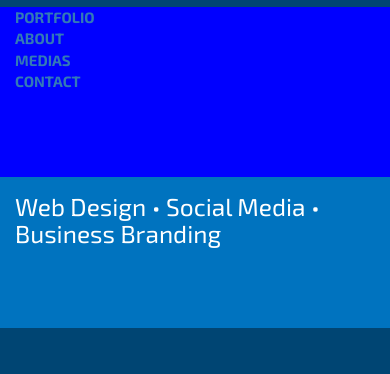
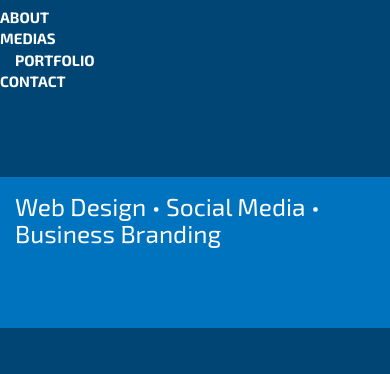
Before and after one commit to AustinRF2918/BlueBike-Production, a website: page index.html in a window 390 px wide. Both pictures are taken after a click on the button 207 px from the left and 23 px from the top of the page. Shown: the part 43-417 px from the top of the page. Drawn offline with nearby package versions, Linux system fonts and the light colour scheme; some packages are replaced by stand-ins of ours.

Commit message:
Functioning navbar, now just have to workout the bugs

```diff
--- a/index.html
+++ b/index.html
@@ -31,6 +31,7 @@
 </head>
 
 <body ng-app="BlueBikeLandingPage" data-spy="scroll" data-offset="100" data-target=".navbar">
+  <div data-spy="scroll" data-offset="100" data-target=".navbar-two">
   <div ng-controller="navbarController">
   <nav class="navbar navbar-fixed-top bb-navbar introduction-viewing" id="navbar-generic">
     <div class="container">
@@ -57,27 +58,26 @@
             <span class="bb-navbar-icon-bar"></span>
 	      </button>
 	    </li>
-
-
 	</ul>
     </div>
-  </nav>
-  <nav class="navbar navbar-fixed-top bb-navbar bb-navbar-toggle bb-navbar-toggle-inactive bb-navbar-disabled">
+    <nav class="navbar navbar-two navbar-fixed-top bb-navbar bb-navbar-toggle bb-navbar-toggle-inactive bb-navbar-disabled">
     <ul class="mobile-nav-list">
 	<li class="nav-item">
-	    <a class="nav-link bb-navbar-nav-mobile" href="#">Portfolio</a>
+	    <a class="nav-link navbar-nav bb-navbar-nav-mobile" href="#about">About</a>
 	</li>
 	<li class="nav-item">
-	    <a class="nav-link bb-navbar-nav-mobile" href="#">About</a>
+	    <a class="nav-link navbar-nav bb-navbar-nav-mobile" href="#medias">Medias</a>
 	</li>
 	<li class="nav-item">
-	    <a class="nav-link bb-navbar-nav-mobile" href="#">Medias</a>
+	    <a id="nav-5" class="nav-link bb-navbar-nav-mobile" href="#portfolio">Portfolio</a>
 	</li>
 	<li class="nav-item">
-	    <a class="nav-link bb-navbar-nav-mobile" href="#">Contact</a>
+	    <a class="nav-link navbar-nav bb-navbar-nav-mobile" href="#contact">Contact</a>
 	</li>
     </ul>
   </nav>
+  </nav>
+
   </div>
   <section class="introduction" id="introduction">
     <div class="container introduction-container">
@@ -311,7 +311,7 @@
         </div>
     </div>
   </section>
-
+  </div>
   <script src="https://ajax.googleapis.com/ajax/libs/jquery/2.1.4/jquery.min.js"></script>
   <script src="https://code.jquery.com/ui/1.12.0-rc.2/jquery-ui.min.js" integrity="sha256-55Jz3pBCF8z9jBO1qQ7cIf0L+neuPTD1u7Ytzrp2dqo=" crossorigin="anonymous"></script>
   <script src="https://maxcdn.bootstrapcdn.com/bootstrap/4.0.0-alpha.2/js/bootstrap.min.js" integrity="sha384-vZ2WRJMwsjRMW/8U7i6PWi6AlO1L79snBrmgiDpgIWJ82z8eA5lenwvxbMV1PAh7" crossorigin="anonymous"></script>
--- /dev/null
+++ b/sass/layout/navbar-components/.#_desktop-navbar.scss
@@ -0,0 +1 @@
+austin@austin-To-be-filled-by-O-E-M.4455:1465321701
--- a/sass/layout/navbar-components/_mobile-navbar.scss
+++ b/sass/layout/navbar-components/_mobile-navbar.scss
@@ -26,6 +26,7 @@
 }
 .bb-navbar-toggle
 {
+	z-index: -9999;
     position: absolute;
     top: 80px;
     height: 170px;
@@ -50,11 +51,12 @@
 
 	//Can we do this more elegantly?
 	top: 0px;
-	z-index: -999;
+	z-index: -9999;
     }
 
     &-active{
 	@include transition-time(0.5s);
+
 	//Change background.
 
 	//Refactor sizes.
@@ -68,12 +70,20 @@
 }
 .bb-navbar
 {
+    background: $color-palette-3;
     @media screen and (max-width: 767px)
     {
         height: 50px;
     }
 
     &-nav-mobile{
+
+	color: $color-palette-2;
+
+	&:hover, &:focus, &:active{
+	    color: $color-palette-6;
+	}
+
         font-family: $navbar-font;
         font-weight: 700;
 	font-size: 15px;
```
Also changed, not shown: css/app.css, 3 other files.
